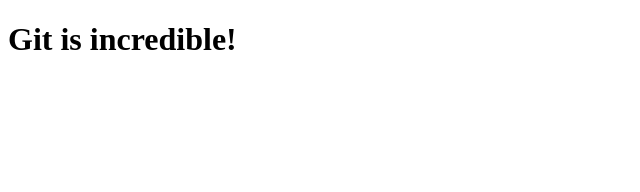
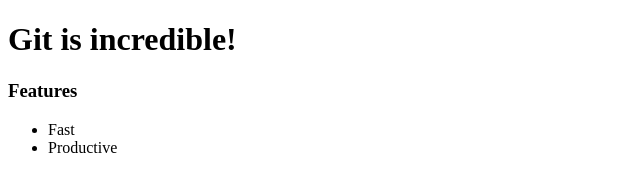
Before and after one commit to sanrinconr/demo-git, a plain HTML site: page index.html in a window 1280 px wide. Shown: the whole page, without its empty margins (0-640 px from the left). Drawn offline with Linux system fonts and the light colour scheme.

Commit message:
Added features of git

```diff
--- a/index.html
+++ b/index.html
@@ -8,5 +8,10 @@
 </head>
 <body>
     <h1>Git is incredible!</h1>
+    <h3>Features</h3>
+    <ul>
+	<li>Fast</li>
+	<li>Productive</li>
+    </ul>
 </body>
 </html>
```
